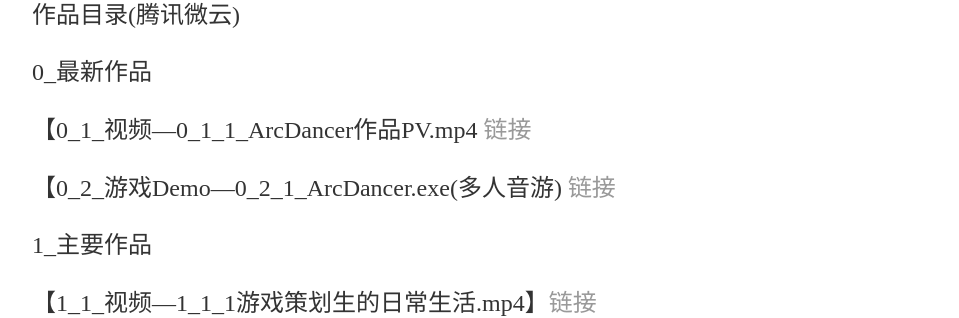
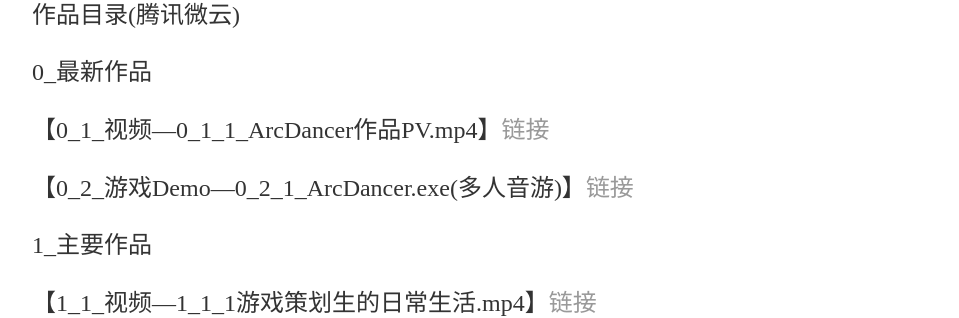
Before and after one commit to SotakuStudio/SotakuStudio.github.io, a Jekyll site: the page built from _posts/2022-01-02-chinese.md, in a window 1280 px wide and 900 px high, scrolled down 1353 px. Shown: the part 143-461 px from the top of the window, without its empty margins (160-1119 px from the left). Built offline with Jekyll 4.4.1, drawn with Linux system fonts in a browser that asks for light colours.

```diff
--- a/_posts/2022-01-02-chinese.md
+++ b/_posts/2022-01-02-chinese.md
@@ -17,9 +17,9 @@ date: 2022-01-02
 
   0_最新作品
 
-【0_1_视频---0_1_1_ArcDancer作品PV.mp4 [链接](https://share.weiyun.com/TdPg7Hzh)
+【0_1_视频---0_1_1_ArcDancer作品PV.mp4】[链接](https://share.weiyun.com/TdPg7Hzh)
 
-【0_2_游戏Demo---0_2_1_ArcDancer.exe(多人音游) [链接](https://share.weiyun.com/TdPg7Hzh)
+【0_2_游戏Demo---0_2_1_ArcDancer.exe(多人音游)】[链接](https://share.weiyun.com/TdPg7Hzh)
 
   1_主要作品
 
```
